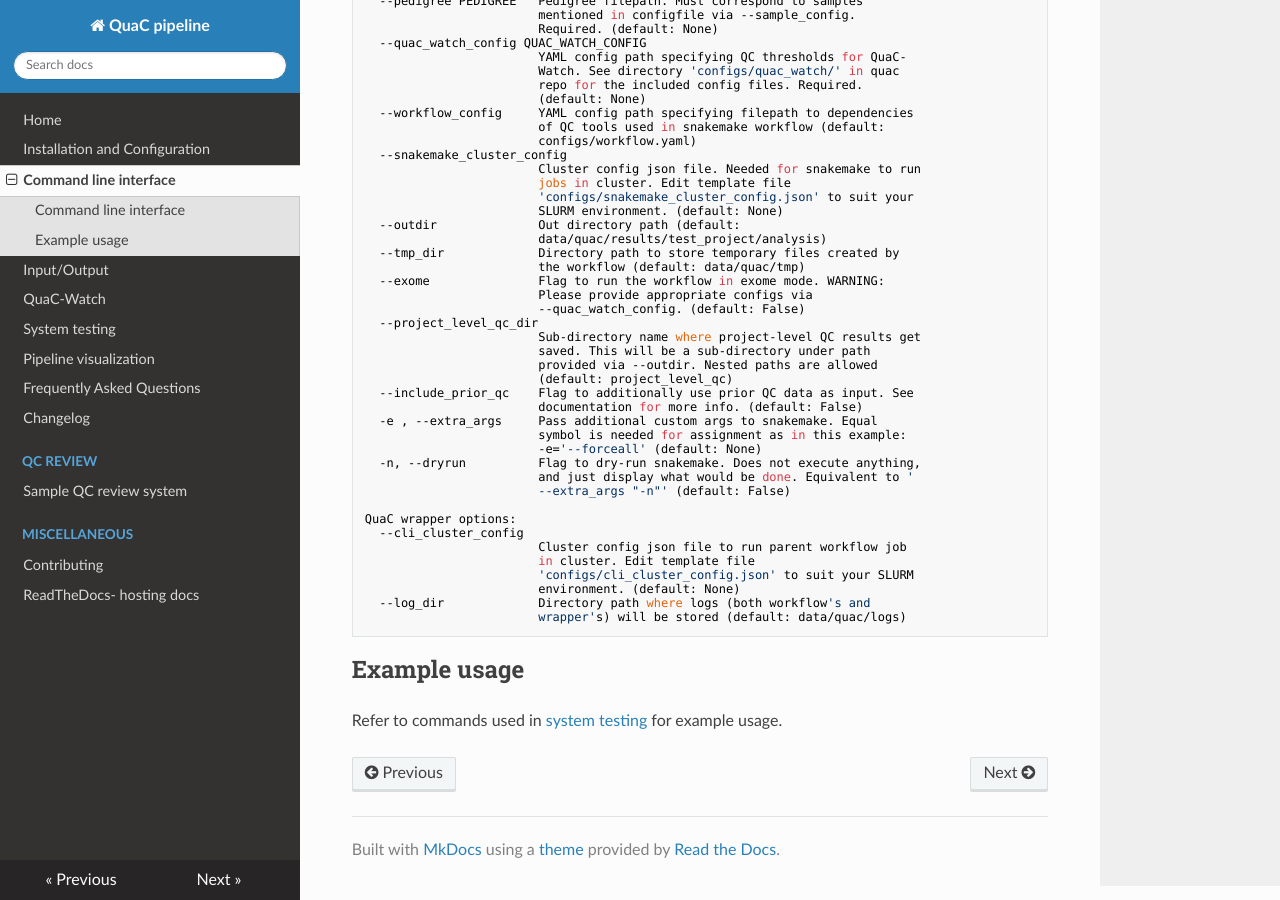
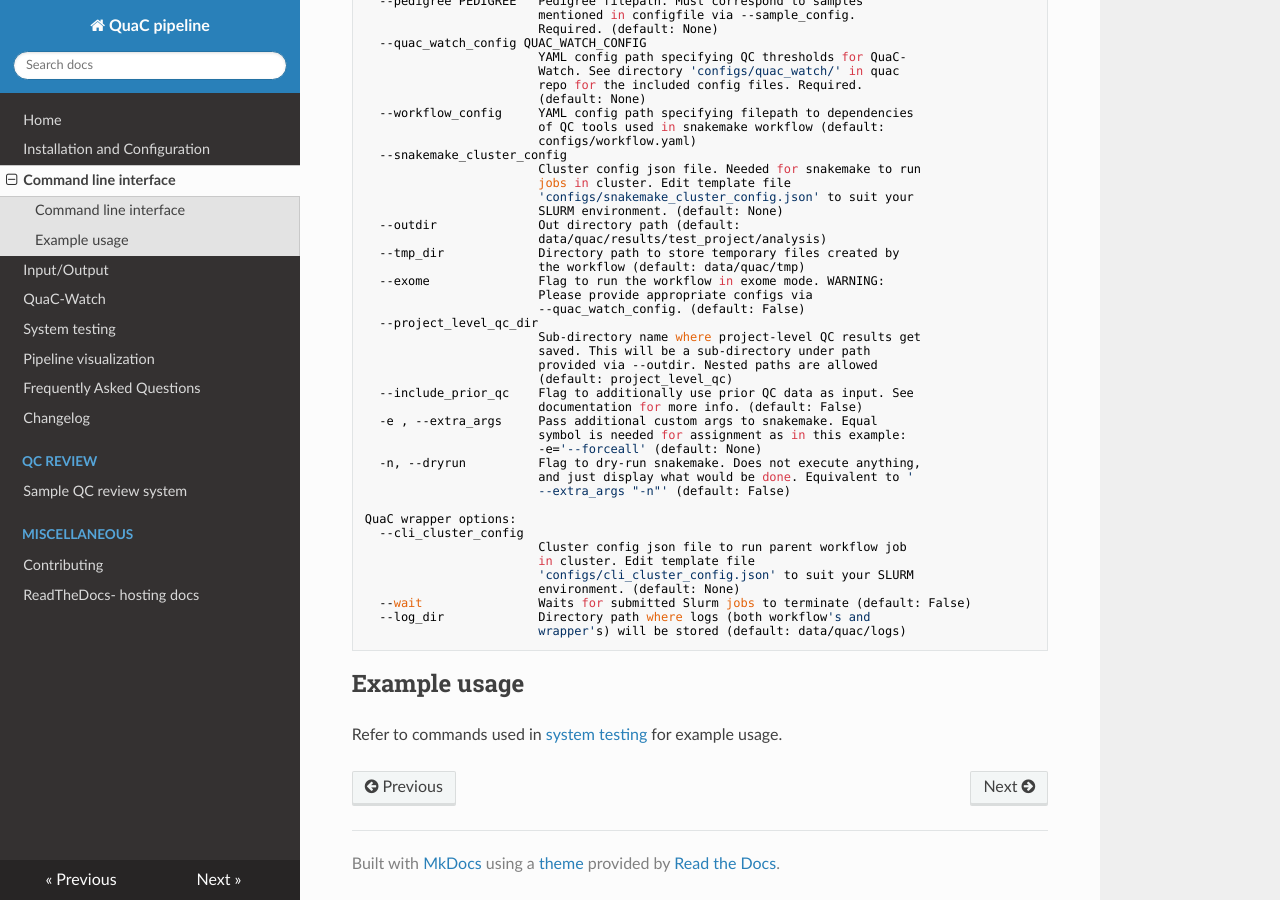
Before and after one commit to uab-cgds-worthey/quac, an MkDocs documentation site: the page built from docs/quac_cli.md, in a window 1280 px wide and 900 px high, scrolled down 560 px. Built offline with MkDocs 1.6.1, drawn with Linux system fonts in a browser that asks for light colours; nearby versions of some CDN libraries.

Commit message:
updates docs

````diff
--- a/docs/quac_cli.md
+++ b/docs/quac_cli.md
@@ -67,6 +67,7 @@ QuaC wrapper options:
                         in cluster. Edit template file
                         'configs/cli_cluster_config.json' to suit your SLURM
                         environment. (default: None)
+  --wait                Waits for submitted Slurm jobs to terminate (default: False)
   --log_dir             Directory path where logs (both workflow's and
                         wrapper's) will be stored (default: data/quac/logs)
 ```
````
